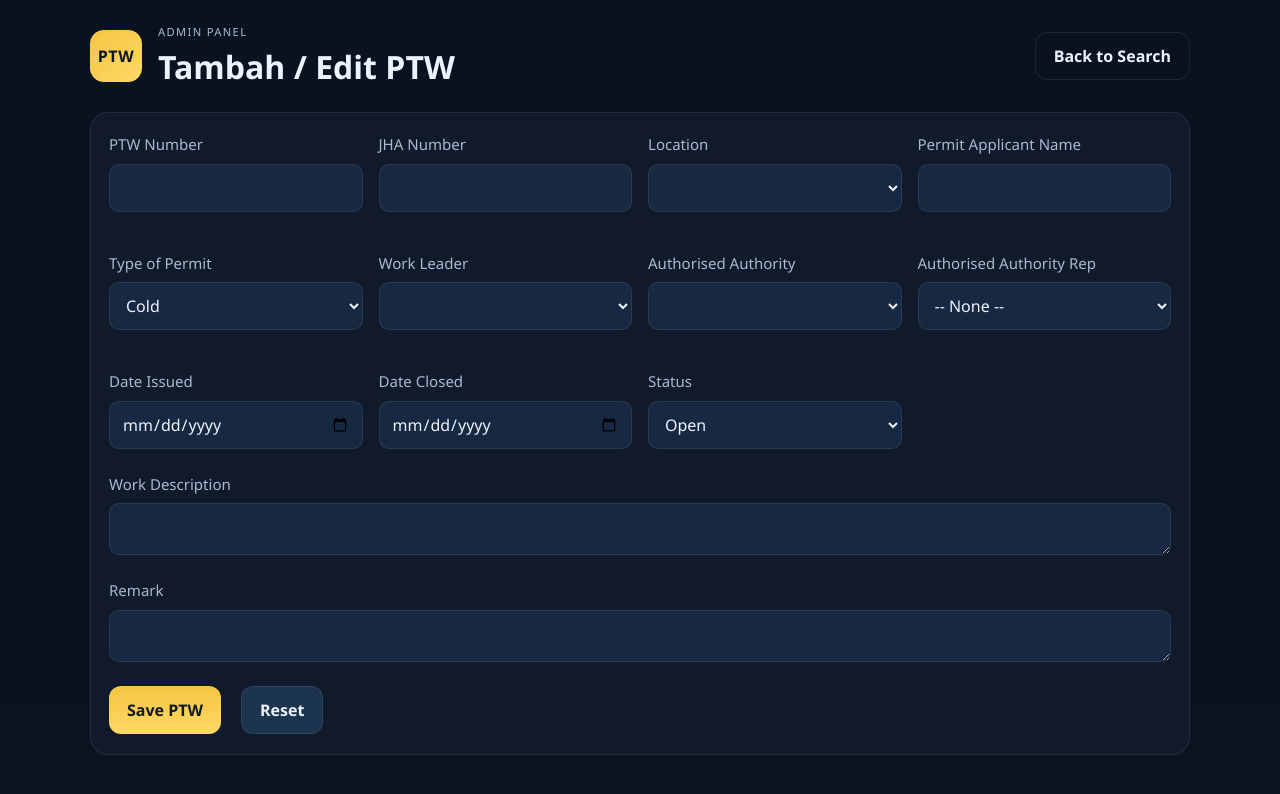
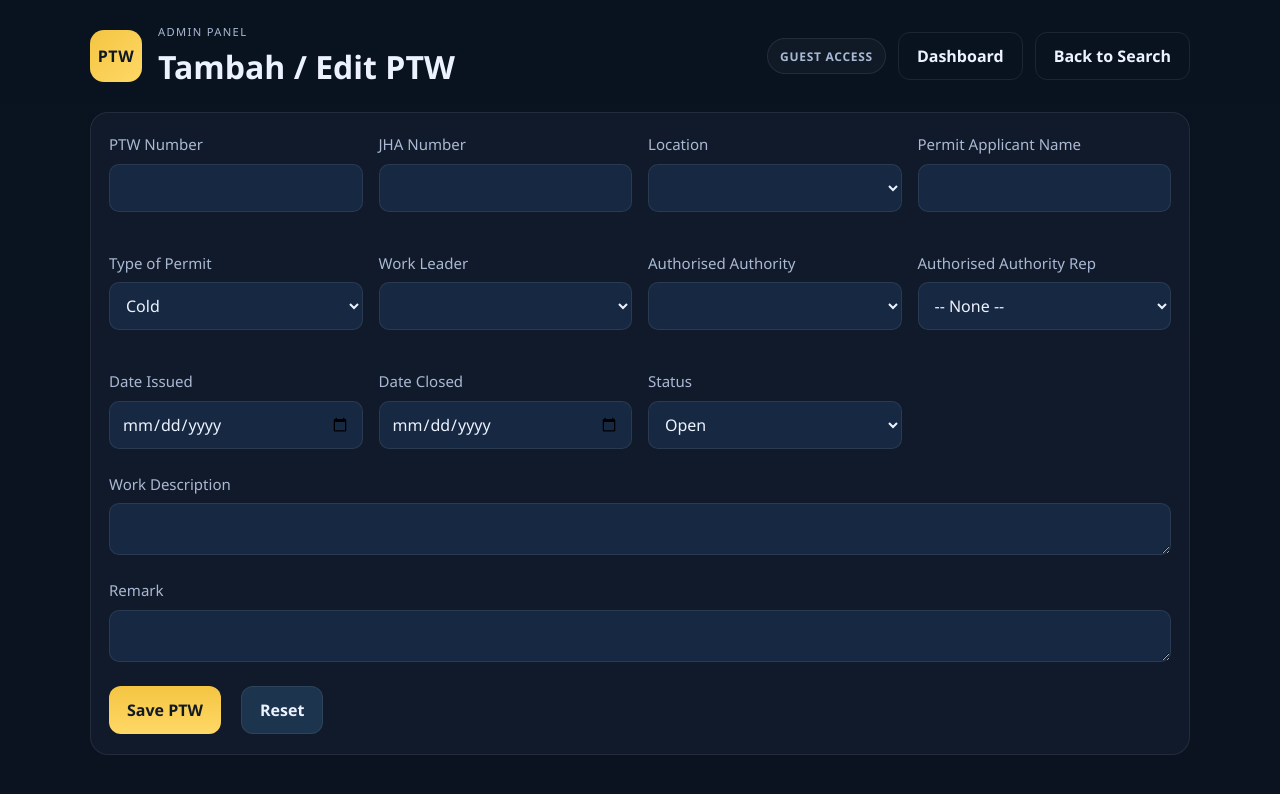
Before and after one commit to Neezoh/ptw_system_aster, a website: page public/admin.html in a window 1280 px wide. Drawn offline with Linux system fonts and the light colour scheme; no server answers.

Commit message:
Add admin login flow and session badge

```diff
--- a/public/admin.html
+++ b/public/admin.html
@@ -43,7 +43,11 @@
             <h1>Tambah / Edit PTW</h1>
           </div>
         </div>
-        <a href="/" class="ghost-button">Back to Search</a>
+        <div class="topbar-actions">
+          <div id="sessionBadge" class="session-badge guest">Guest Access</div>
+          <a href="/dashboard" class="ghost-button">Dashboard</a>
+          <a href="/" class="ghost-button">Back to Search</a>
+        </div>
       </header>
 
       <main class="admin-card">
--- a/public/css/styles.css
+++ b/public/css/styles.css
@@ -48,6 +48,34 @@ button { border: none; cursor: pointer; }
   align-items: center;
   gap: 16px;
   padding: 8px 0 24px;
+}
+
+.topbar-actions {
+  display: flex;
+  align-items: center;
+  gap: 12px;
+  flex-wrap: wrap;
+}
+
+.session-badge {
+  display: inline-flex;
+  align-items: center;
+  min-height: 36px;
+  padding: 0 12px;
+  border-radius: 999px;
+  border: 1px solid var(--border);
+  font-size: 0.75rem;
+  font-weight: 700;
+  letter-spacing: 0.06em;
+  text-transform: uppercase;
+  background: rgba(255, 255, 255, 0.03);
+  color: var(--muted);
+}
+
+.session-badge.admin {
+  background: rgba(48, 179, 106, 0.12);
+  border-color: rgba(48, 179, 106, 0.4);
+  color: #dffde9;
 }
 
 .brand-block {
--- a/public/js/admin.js
+++ b/public/js/admin.js
@@ -1,5 +1,24 @@
 const form = document.getElementById('ptwForm');
 const toast = document.getElementById('toast');
+const sessionBadge = document.getElementById('sessionBadge');
+
+const updateSessionBadge = async () => {
+  if (!sessionBadge) return;
+
+  try {
+    const response = await fetch('/api/session');
+    const payload = await response.json();
+    const isLoggedIn = payload?.success && payload?.data?.isLoggedIn;
+
+    sessionBadge.textContent = isLoggedIn ? 'Logged in as Admin' : 'Guest Access';
+    sessionBadge.classList.toggle('admin', isLoggedIn);
+    sessionBadge.classList.toggle('guest', !isLoggedIn);
+  } catch (error) {
+    sessionBadge.textContent = 'Guest Access';
+    sessionBadge.classList.remove('admin');
+    sessionBadge.classList.add('guest');
+  }
+};
 
 const setToast = (message) => {
   toast.textContent = message;
@@ -77,4 +96,5 @@ const handleSubmit = async (event) => {
 
 form.addEventListener('submit', handleSubmit);
 document.getElementById('resetBtn').addEventListener('click', () => form.reset());
+updateSessionBadge();
 populateLookups();
```
Also changed, not shown: public/dashboard.html (+5 -1 lines), public/js/dashboard.js (+20 -0 lines), server.js (+23 -1 lines).
